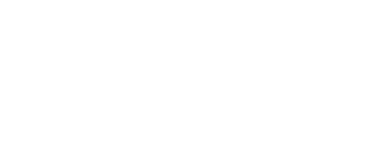
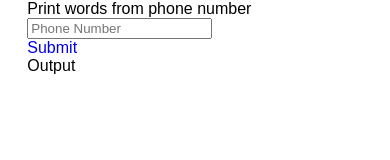
Before and after one commit to vnileshaxioned/words_from_phone_number, a plain HTML site: page index.html in a window 390 px wide. Drawn offline with Linux system fonts and the light colour scheme.

Commit message:
phone number section structure done

```diff
--- a/index.html
+++ b/index.html
@@ -39,22 +39,25 @@
 <body>
   <!--container start-->
   <div class="container">
-    <!--header section start-->
-    <header>
-
-    </header>
-    <!--header section start-->
     <!--main section start-->
     <main>
-
+      <section class="phone-number">
+        <div class="wrapper">
+          <h1 class="heading">Print words from phone number</h1>
+          <div class="input-container">
+            <div class="user-input">
+              <input type="text" class="input-field" placeholder="Phone Number" />
+            </div>
+            <div class="user-submit">
+              <a href="#FIXME" class="submit-cta" title="Submit">Submit</a>
+            </div>
+          </div>
+          <h2 class="output-heading">Output</h2>
+          <ul class="output"></ul>
+        </div>
+      </section>
     </main>
     <!--main section end-->
-
-    <!--footer section start-->
-    <footer>
-
-    </footer>
-    <!--footer section end-->
   </div>
   <!--container end-->
 
```
